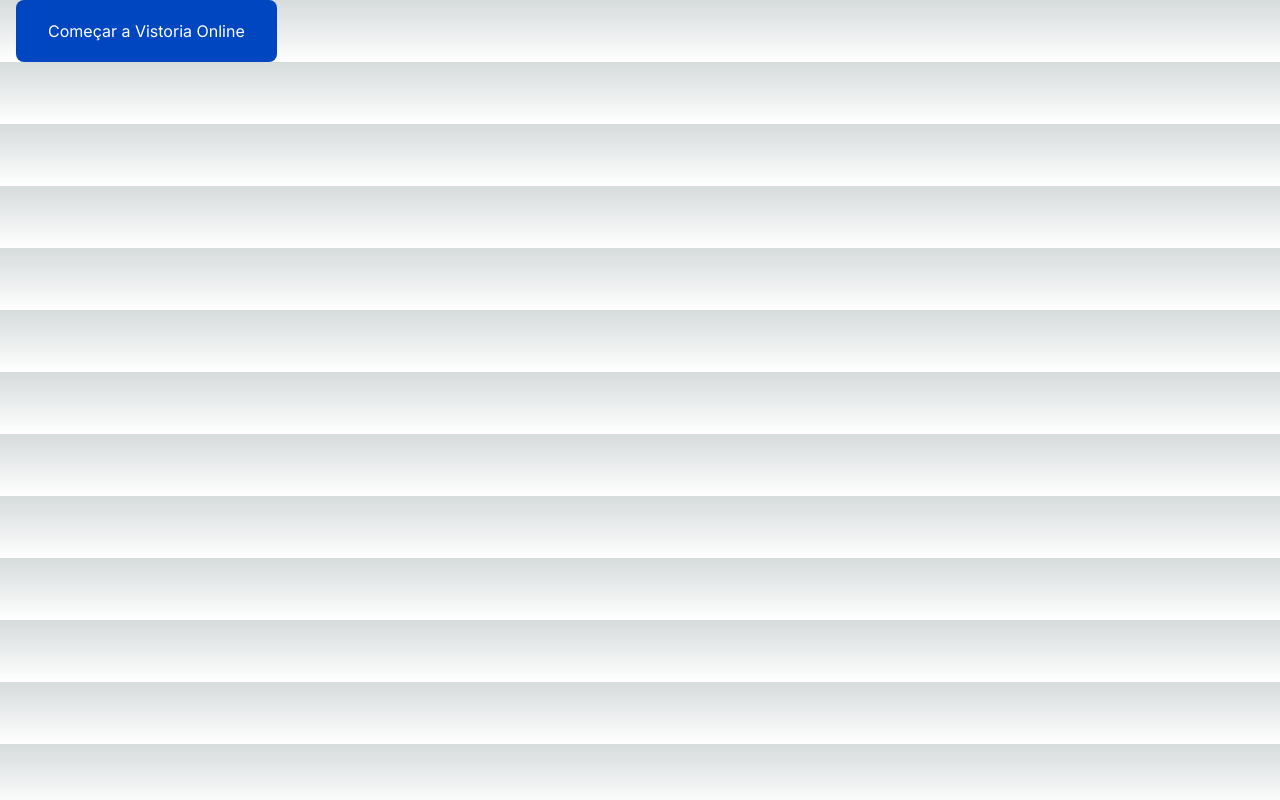
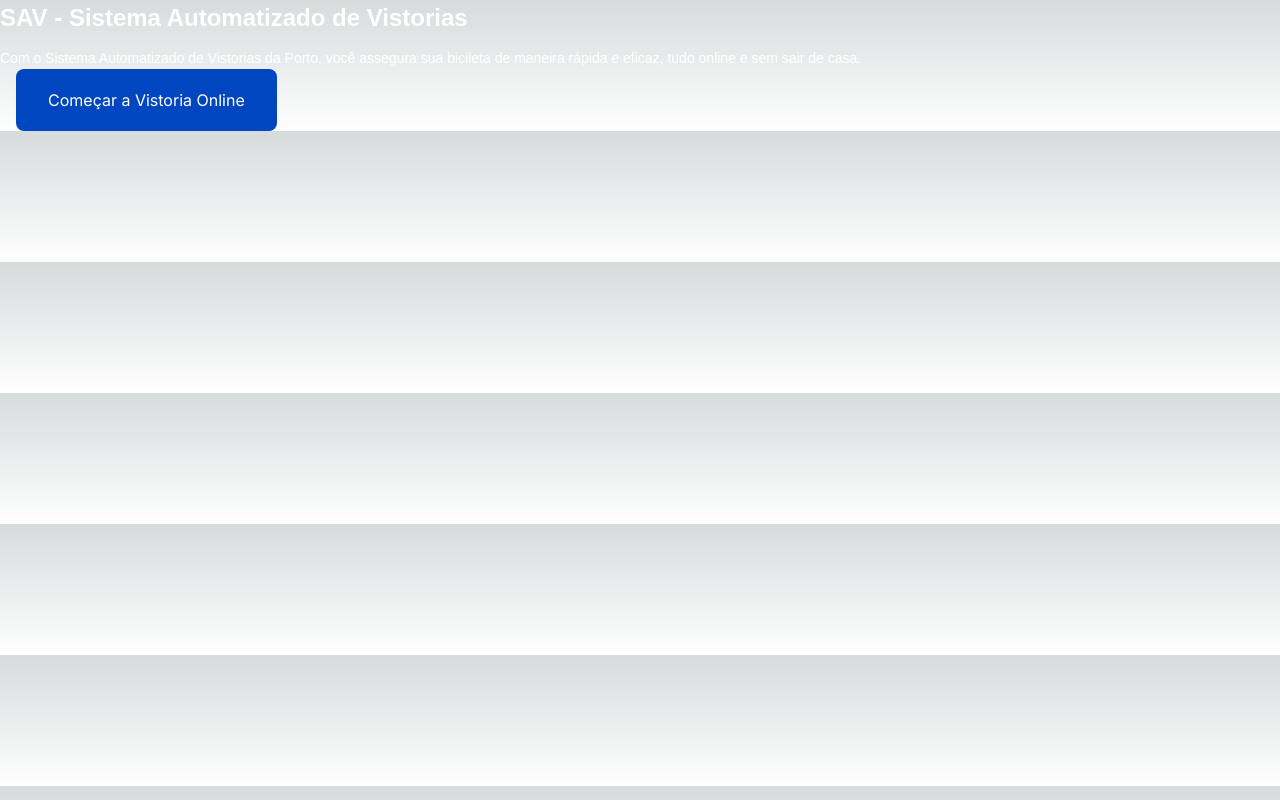
Before and after one commit to marina-cucco/savcp1, a Next.js app: page / in a window 1280 px wide. Built offline with nearby package versions, Linux system fonts and the light colour scheme.

Commit message:
todos os components listados na main

```diff
--- a/src/app/components/meu-paragrafo.js
+++ b/src/app/components/meu-paragrafo.js
@@ -5,7 +5,7 @@ const Paragrafo = styled.p`
     font-size: 14px;
     font-weight: 200;
     line-height: 1.5;
-    color: #000000;
+    color: #ffffff;
     font-family: 'Poppins', sans-serif;
 `;
 
--- a/src/app/components/meu-titulo.js
+++ b/src/app/components/meu-titulo.js
@@ -3,7 +3,7 @@ import styled from 'styled-components';
 
 const Titulo = styled.h1`
     font-size: 24px;
-    color: #000000;
+    color: #ffffff;
     margin-bottom: 0.5em;
     font-family: 'Poppins', sans-serif;
     font-weight: bold;
--- a/src/app/page.js
+++ b/src/app/page.js
@@ -5,6 +5,8 @@ import MeuParagrafo from './components/meu-paragrafo';
 export default function Home() {
   return (
     <main>
+      <MeuTitulo text="SAV - Sistema Automatizado de Vistorias"/>
+      <MeuParagrafo text="Com o Sistema Automatizado de Vistorias da Porto, você assegura sua bicileta de maneira rápida e eficaz, tudo online e sem sair de casa."/>
       <MeuBotao text="Começar a Vistoria Online"/>
     </main>
   )
```
